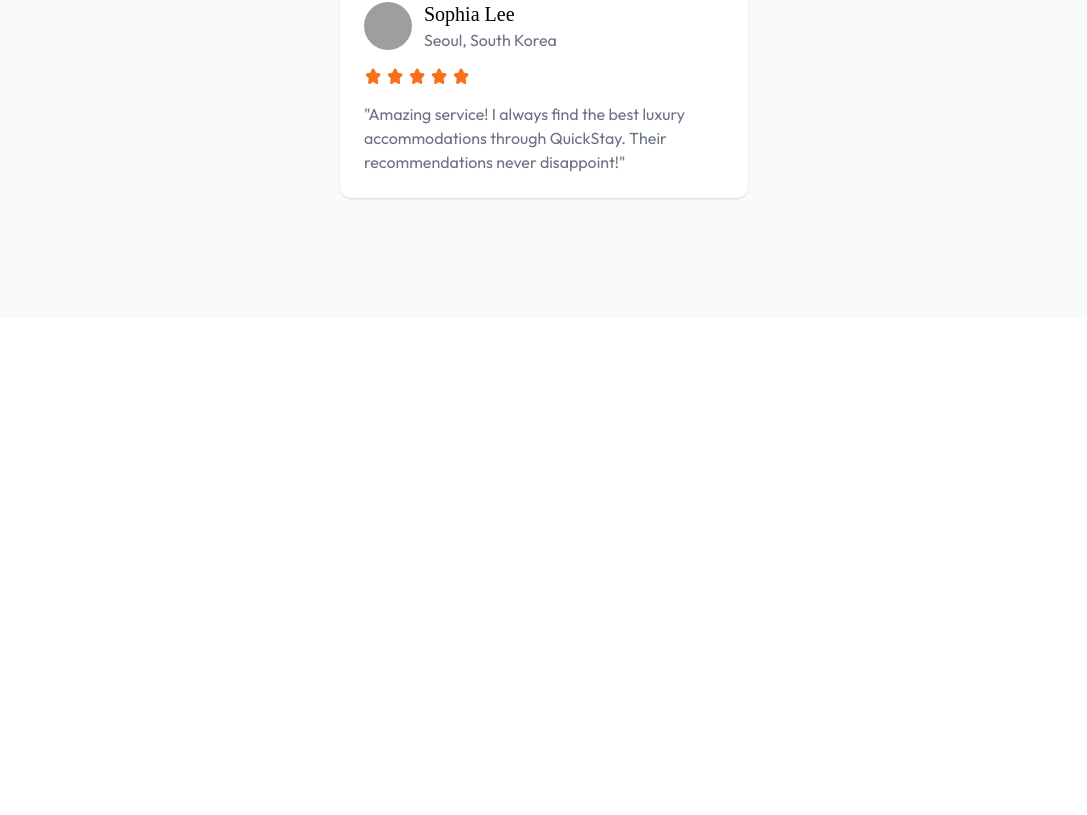
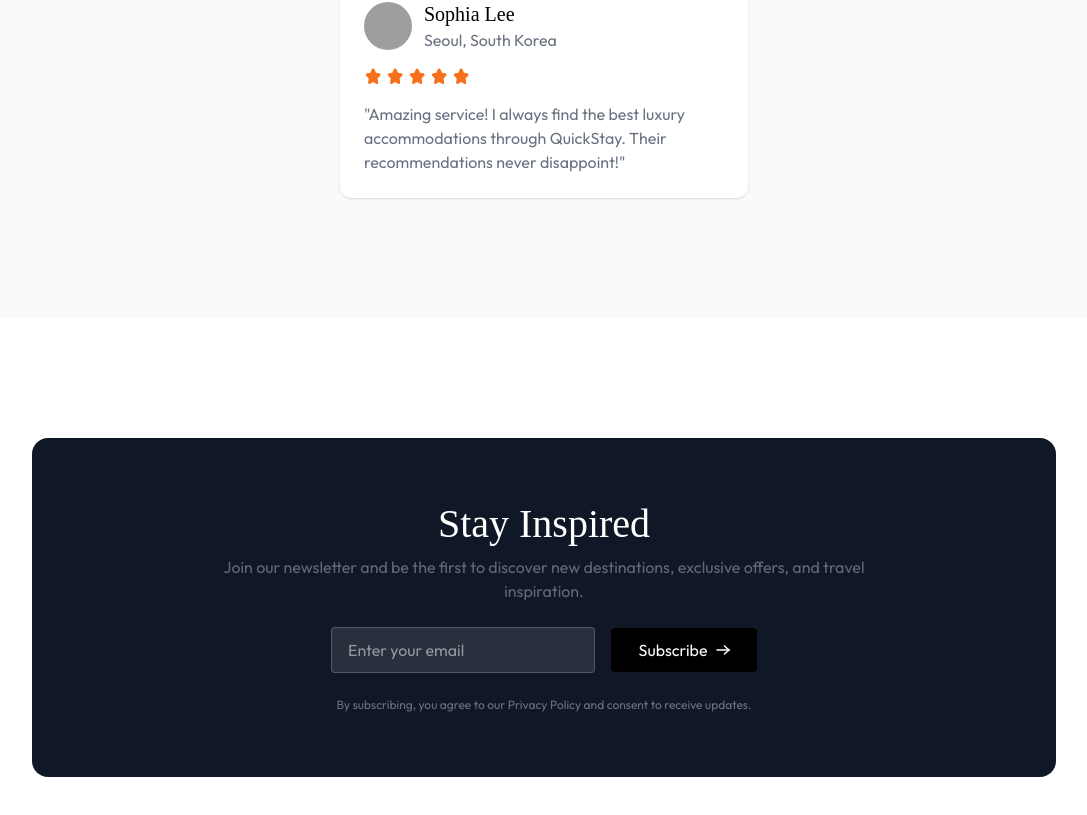
Before and after one commit to kakbi/hotel-booking, a React (Vite) app in the folder client/: page / in a window 1280 px wide. Shown: the part 3127-3942 px from the top of the page, without its empty margins (96-1183 px from the left). Before the commit the page ends 3445 px from the top, so only its background shows below. Built offline with nearby package versions, Linux system fonts and the light colour scheme; no server answers; grey boxes are pictures that could not be loaded; a web font is replaced by a local one.

Commit message:
feat(ui): add NewsLetter component

```diff
--- /dev/null
+++ b/client/src/components/NewsLetter.jsx
@@ -0,0 +1,33 @@
+import { assets } from '../assets/assets';
+import Title from './Title';
+
+export const NewsLetter = () => {
+    return (
+        <div class="flex flex-col items-center max-w-5xl lg:w-full rounded-2xl px-4 py-12 md:py-16 mx-2 lg:mx-auto my-30 bg-gray-900 text-white">
+            <Title
+                title="Stay Inspired"
+                subTitle="Join our newsletter and be the first to discover new destinations, exclusive offers, and travel inspiration."
+            />
+
+            <div class="flex flex-col md:flex-row items-center justify-center gap-4 mt-6">
+                <input
+                    type="text"
+                    class="bg-white/10 px-4 py-2.5 border border-white/20 rounded outline-none max-w-66 w-full"
+                    placeholder="Enter your email"
+                />
+                <button class="flex items-center justify-center gap-2 group bg-black px-4 md:px-7 py-2.5 rounded active:scale-95 transition-all">
+                    Subscribe
+                    <img
+                        src={assets.arrowIcon}
+                        alt="arrow-icon"
+                        className="w-3.5 invert group-hover:translate-x-1 transition-all"
+                    />
+                </button>
+            </div>
+            <p class="text-gray-500 mt-6 text-xs text-center">
+                By subscribing, you agree to our Privacy Policy and consent to
+                receive updates.
+            </p>
+        </div>
+    );
+};
--- a/client/src/pages/Home.jsx
+++ b/client/src/pages/Home.jsx
@@ -1,6 +1,7 @@
 import ExclusiveOffers from '../components/ExclusiveOffers';
 import { FeatureDistination } from '../components/FeatureDistination';
 import Hero from '../components/Hero';
+import { NewsLetter } from '../components/NewsLetter';
 import Testimonial from '../components/Testimonial';
 
 function Home() {
@@ -10,6 +11,7 @@
             <FeatureDistination />
             <ExclusiveOffers />
             <Testimonial />
+            <NewsLetter />
         </>
     );
 }
```
